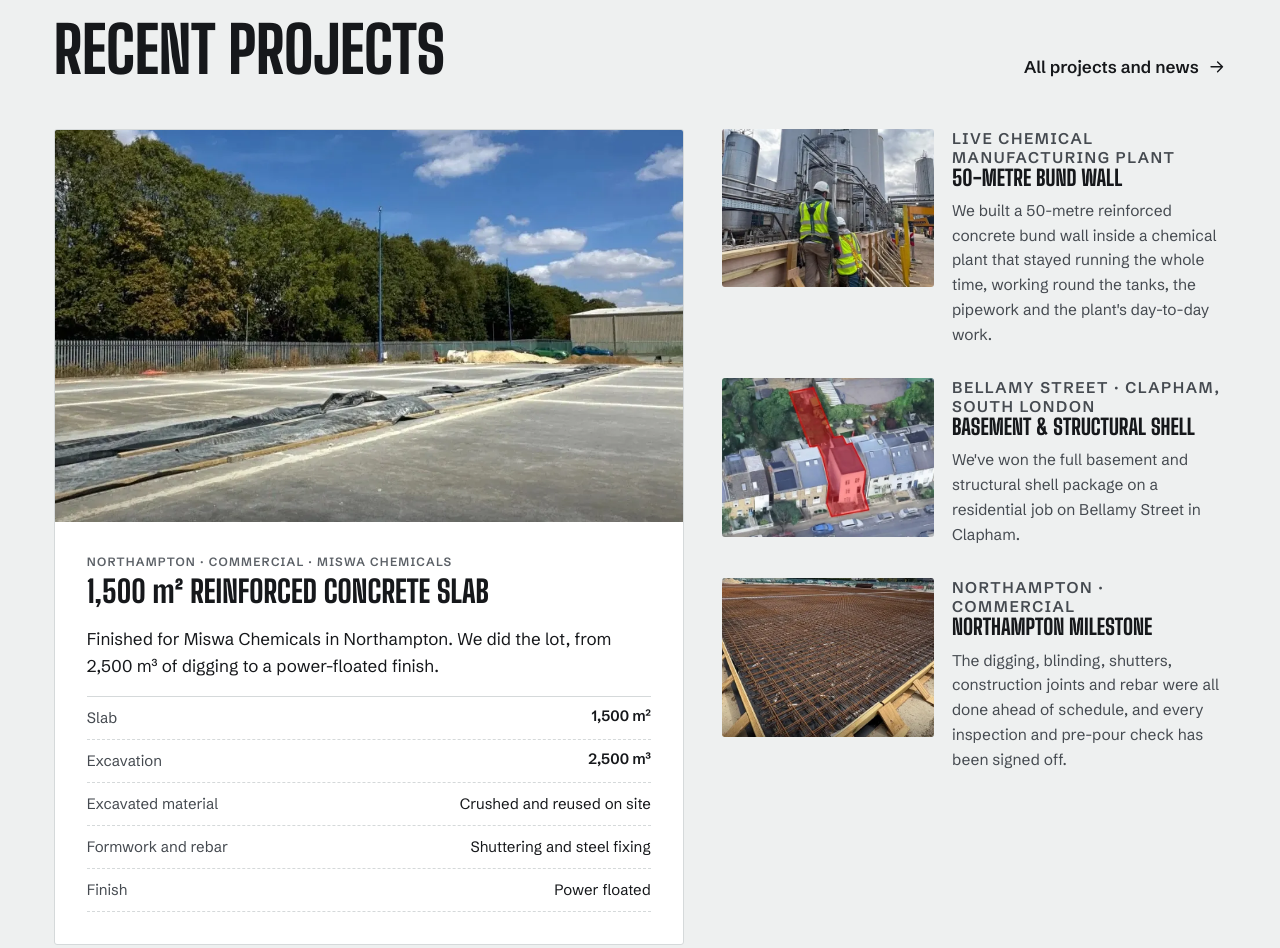
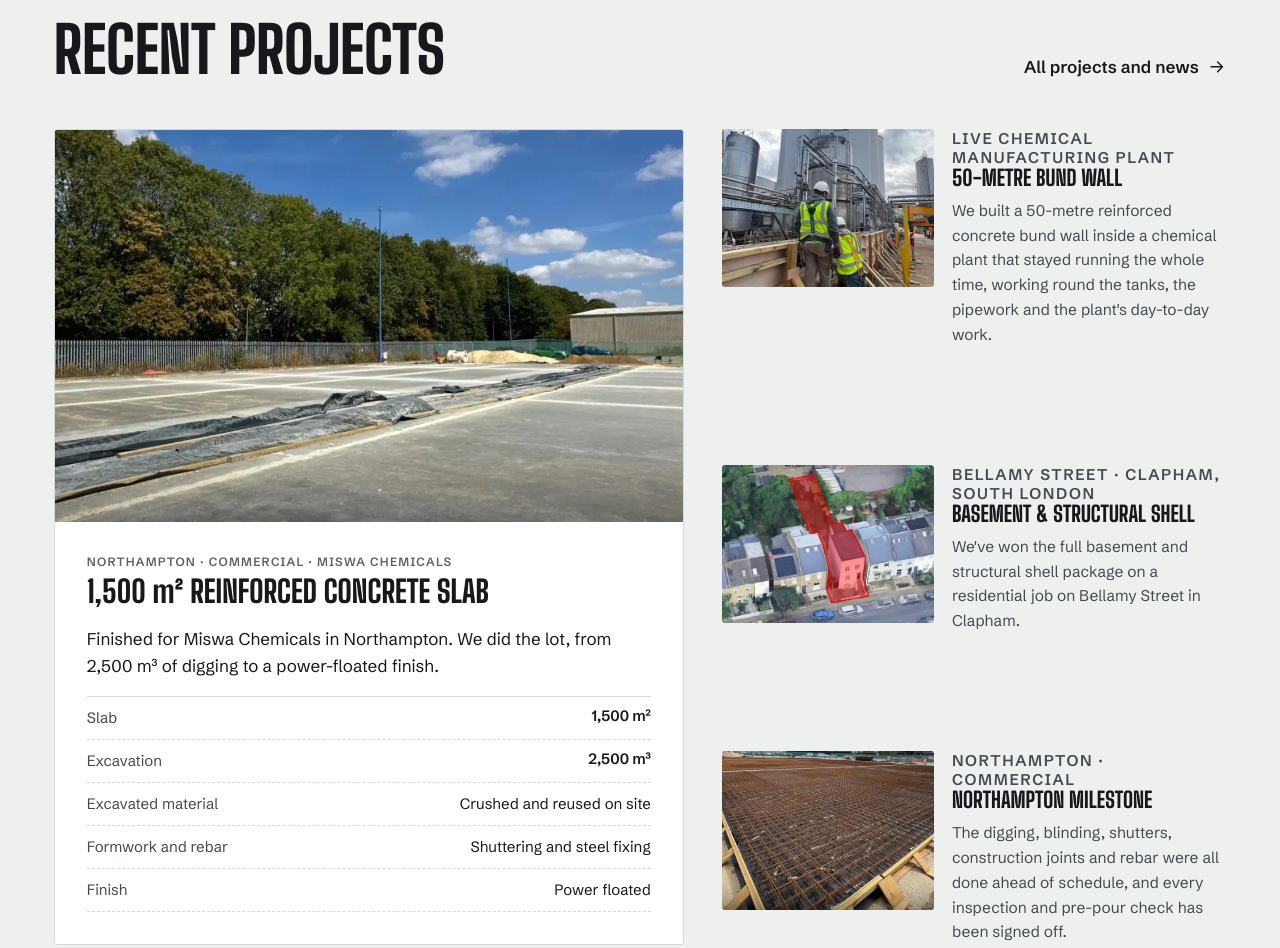
Before and after one commit to mirzasaghar/groundworks-site-preview, a plain HTML site: page index.html in a window 1280 px wide. Shown: the part 1860-2808 px from the top of the page. Drawn offline with Linux system fonts and the light colour scheme.

Commit message:
Balance recent projects columns

```diff
--- a/styles.css
+++ b/styles.css
@@ -127,7 +127,7 @@ section.block { padding: clamp(64px, 9vw, 120px) 0; }
 .spec li { display: flex; justify-content: space-between; gap: 16px; padding: 9px 0; border-bottom: 1px dashed var(--line); font-size: 15px; font-variant-numeric: tabular-nums; }
 .spec .num { font: 600 15px var(--sans); }
 .spec li span:first-child { color: var(--ink-2); }
-.side-projects { display: grid; gap: clamp(20px, 2.4vw, 32px); align-content: start; }
+.side-projects { display: grid; gap: clamp(20px, 2.4vw, 32px); align-content: space-between; }
 .u { text-transform: none; }
 .proj { display: grid; grid-template-columns: 42% 1fr; gap: 18px; align-items: start; }
 .proj img { aspect-ratio: 4 / 3; border-radius: var(--radius); }
```
